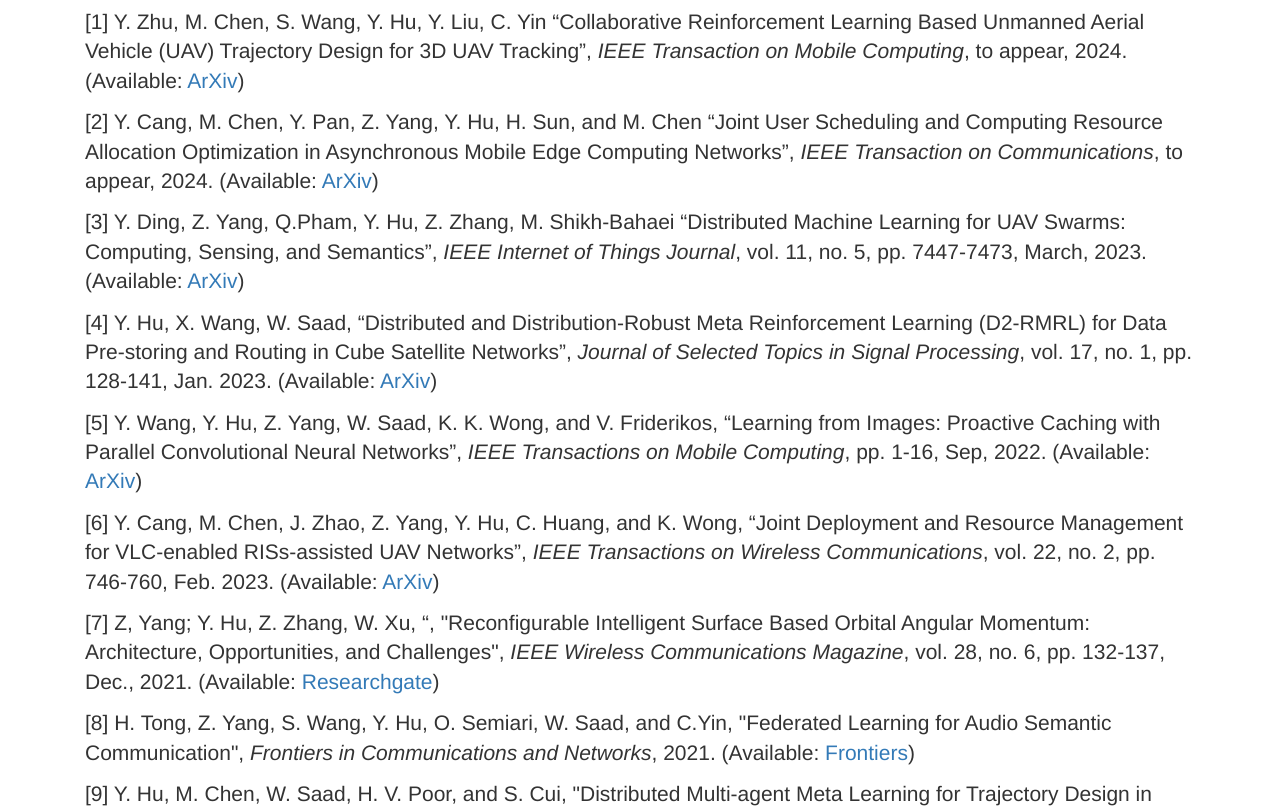
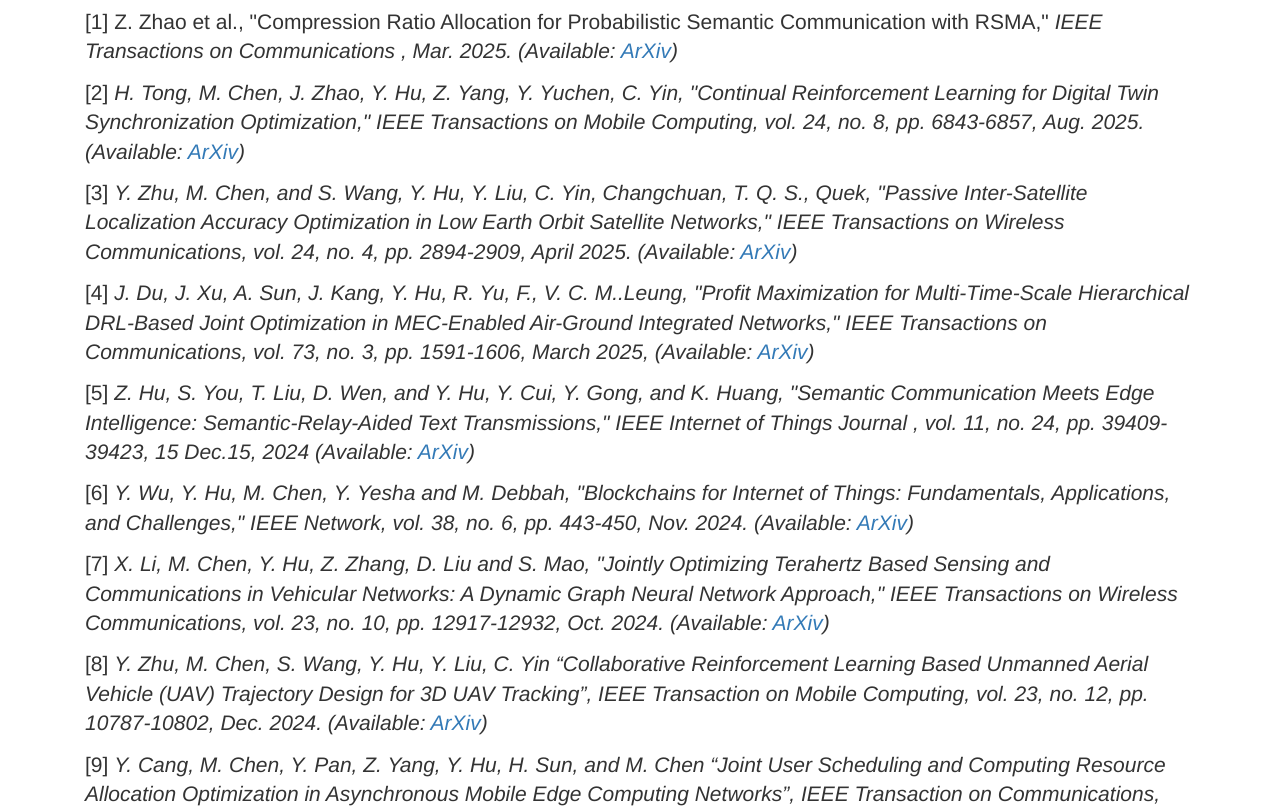
Before and after one commit to yehuece/yehuece.github.io, a plain HTML site: page publication.html in a window 1280 px wide. Shown: the part 147-955 px from the top of the page. Drawn offline with Linux system fonts and the light colour scheme.

Commit message:
Update publication.html

```diff
--- a/publication.html
+++ b/publication.html
@@ -95,9 +95,23 @@ ul {
                     <h2>Journal Publications:</h2> <!-- (For a complete list, please visit <span><a target ="_blank" href ="https://scholar.google.com/citations?user=On6mWPIAAAAJ">Google Scholar)-->
                     </h2>
                     <ul id="custom-bullets">
-                        <li> Y. Zhu, M. Chen, S. Wang, Y. Hu, Y. Liu, C. Yin “Collaborative Reinforcement Learning Based Unmanned Aerial Vehicle (UAV) Trajectory Design for 3D UAV Tracking”, <i>IEEE Transaction on Mobile Computing</i>, to appear, 2024. (Available: <a target="_blank" href="https://arxiv.org/abs/2401.12079">
+                        <li> Z. Zhao et al., "Compression Ratio Allocation for Probabilistic Semantic Communication with RSMA," <i> IEEE Transactions on Communications <i>, Mar. 2025. (Available: <a target="_blank" href="https://ieeexplore.ieee.org/abstract/document/10915662">
                             ArXiv</a>)
-                        <li> Y. Cang, M. Chen, Y. Pan, Z. Yang, Y. Hu, H. Sun, and M. Chen “Joint User Scheduling and Computing Resource Allocation Optimization in Asynchronous Mobile Edge Computing Networks”, <i>IEEE Transaction on Communications</i>, to appear, 2024. (Available: <a target="_blank" href="https://arxiv.org/abs/2401.11377">
+                        <li> H. Tong, M. Chen, J. Zhao, Y. Hu, Z. Yang, Y. Yuchen, C. Yin, "Continual Reinforcement Learning for Digital Twin Synchronization Optimization," <i> IEEE Transactions on Mobile Computing<i>, vol. 24, no. 8, pp. 6843-6857, Aug. 2025. (Available: <a target="_blank" href="https://arxiv.org/pdf/2501.08045">
+                            ArXiv</a>)
+                        <li> Y. Zhu, M. Chen, and S. Wang, Y. Hu, Y. Liu, C. Yin, Changchuan, T. Q. S., Quek,  "Passive Inter-Satellite Localization Accuracy Optimization in Low Earth Orbit Satellite Networks," <i>IEEE Transactions on Wireless Communications<i>, vol. 24, no. 4, pp. 2894-2909, April 2025. (Available: <a target="_blank" href="https://ieeexplore.ieee.org/abstract/document/10839261">
+                            ArXiv</a>)
+                        <li> J. Du, J. Xu, A. Sun, J. Kang, Y. Hu, R. Yu, F.,  V. C. M..Leung, "Profit Maximization for Multi-Time-Scale Hierarchical DRL-Based Joint Optimization in MEC-Enabled Air-Ground Integrated Networks," <i> IEEE Transactions on Communications<i>, vol. 73, no. 3, pp. 1591-1606, March 2025, (Available: <a target="_blank" href="https://ieeexplore.ieee.org/abstract/document/10666753">
+                            ArXiv</a>)
+                        <li> Z. Hu, S. You, T. Liu, D. Wen, and Y. Hu, Y. Cui, Y. Gong, and K. Huang, "Semantic Communication Meets Edge Intelligence: Semantic-Relay-Aided Text Transmissions," <i> IEEE Internet of Things Journal <i>, vol. 11, no. 24, pp. 39409-39423, 15 Dec.15, 2024 (Available: <a target="_blank" href="https://ieeexplore.ieee.org/abstract/document/10638143">
+                            ArXiv</a>)
+                        <li> Y. Wu, Y. Hu, M. Chen, Y. Yesha and M. Debbah, "Blockchains for Internet of Things: Fundamentals, Applications, and Challenges," <i> IEEE Network<i>, vol. 38, no. 6, pp. 443-450, Nov. 2024. (Available: <a target="_blank" href="https://arxiv.org/pdf/2405.04803">
+                            ArXiv</a>)
+                        <li> X. Li, M. Chen, Y. Hu, Z. Zhang, D. Liu and S. Mao, "Jointly Optimizing Terahertz Based Sensing and Communications in Vehicular Networks: A Dynamic Graph Neural Network Approach," <i> IEEE Transactions on Wireless Communications<i>, vol. 23, no. 10, pp. 12917-12932, Oct. 2024. (Available: <a target="_blank" href="https://arxiv.org/pdf/2403.11102">
+                            ArXiv</a>)
+                        <li> Y. Zhu, M. Chen, S. Wang, Y. Hu, Y. Liu, C. Yin “Collaborative Reinforcement Learning Based Unmanned Aerial Vehicle (UAV) Trajectory Design for 3D UAV Tracking”, <i>IEEE Transaction on Mobile Computing</i>, vol. 23, no. 12, pp. 10787-10802, Dec. 2024. (Available: <a target="_blank" href="https://arxiv.org/abs/2401.12079">
+                            ArXiv</a>)
+                        <li> Y. Cang, M. Chen, Y. Pan, Z. Yang, Y. Hu, H. Sun, and M. Chen “Joint User Scheduling and Computing Resource Allocation Optimization in Asynchronous Mobile Edge Computing Networks”, <i>IEEE Transaction on Communications</i>, vol. 72, no. 6, pp. 3378-3392, June 2024. (Available: <a target="_blank" href="https://arxiv.org/abs/2401.11377">
                             ArXiv</a>)
                         <li> Y. Ding, Z. Yang, Q.Pham, Y. Hu, Z. Zhang, M. Shikh-Bahaei “Distributed Machine Learning
                             for UAV Swarms: Computing, Sensing, and Semantics”, <i>IEEE Internet of Things Journal</i>, vol. 11, no. 5, pp. 7447-7473, March, 2023. (Available: <a target="_blank" href="https://arxiv.org/pdf/2301.00912.pdf">
@@ -132,6 +146,10 @@ ul {
                     <h2>Conference Publications:</h2> <!-- (For a complete list, please visit <span><a target ="_blank" href ="https://scholar.google.com/citations?user=On6mWPIAAAAJ">Google Scholar)-->
                     </h2>
                     <ul id="custom-bullets">
+                        <li> Y. Ding, W. Shang, M. Xu, Z. Yang, Y.  Hu, D. Niyato, M. Shikh-Bahaei, "Hyperdimensional Computing Empowered Federated Foundation Model over Wireless Networks for Metaverse," <i>IEEE Smart World Congress (SWC)<i>, Nadi, Fiji, 2024. (Available: <a target="_blank" href="https://arxiv.org/pdf/2408.14416?">
+                            ArXiv</a>)
+                        <li> X. Li, M. Chen, Y. Hu, Z. Zhang, D. Liu and S. Mao, "Dynamic Graph Neural Networks for Joint Terahertz based Sensing and Communication Optimization in Vehicular Networks," <i>IEEE Wireless Communications and Networking Conference (WCNC)</i>, Dubai, United Arab Emirates, 2024. (Available: <a target="_blank" href="https://www.eng.auburn.edu/~szm0001/papers/wcnc24.pdf">
+                            ArXiv</a>)
                         <li> Z. Zhao, Z. Yang, Y. Hu, L. Lin, and Z. Zhang, "Dynamic Graph Neural Networks for Joint Terahertz based Sensing and Communication Optimization in Vehicular Networks", in <i>Proc. of the IEEE Wireless Communications and Networking Conference (WCNC) </i>, Dubai,  United Arab Emirates, Apr. 2024.
                         <li> Z. Zhao, Z. Yang, Y. Hu, L. Lin, and Z. Zhang, "Semantic Information Extraction for Text Data with Probability Graph", in <i>Proc. of the IEEE International Conference on Communications in
                             China (ICCC Workshops)</i>, Tokyo, Japan, Jun. 2024.
```
